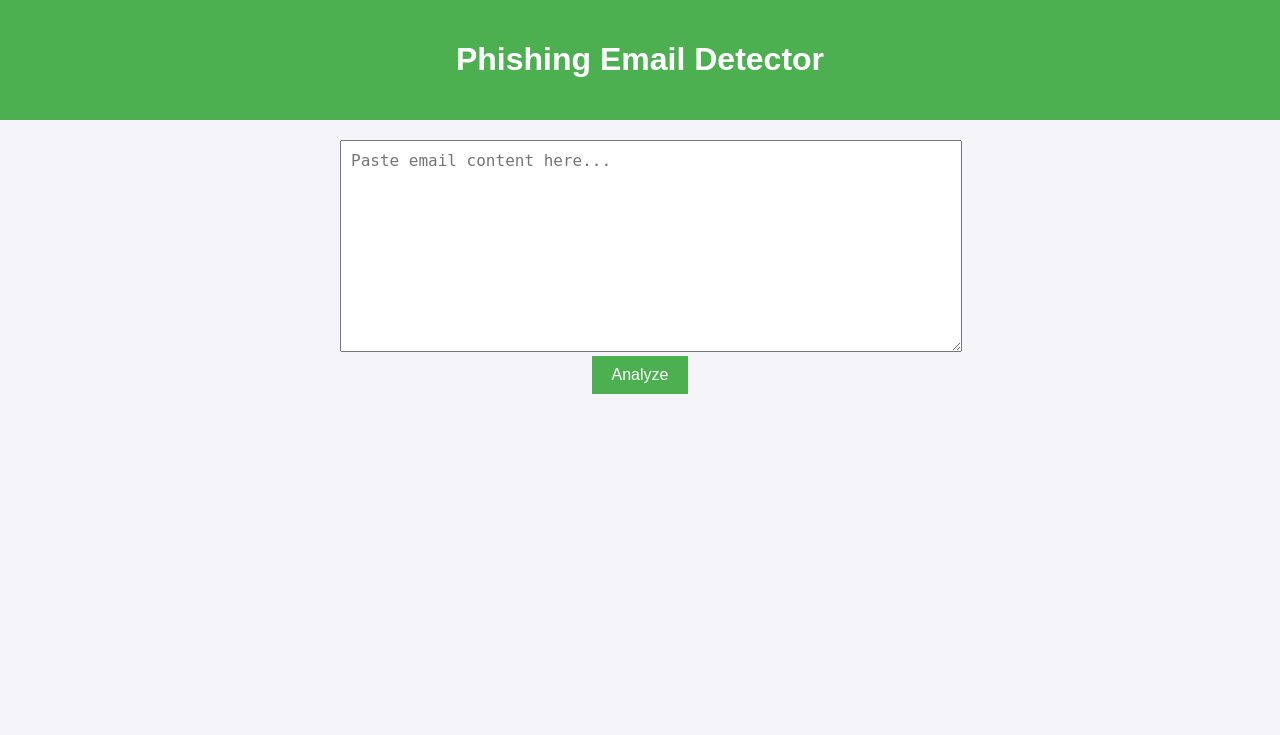
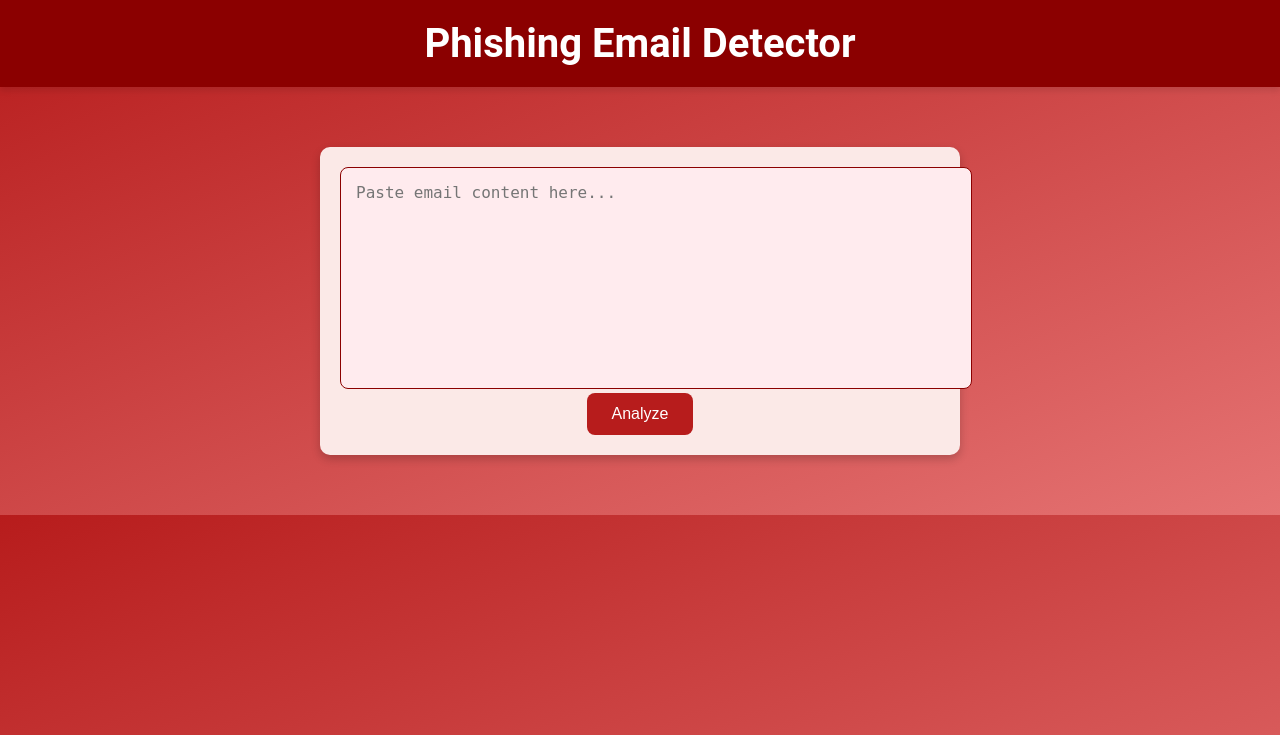
Before and after one commit to nirmal-92/MailSafe, a Flask app: page / in a window 1280 px wide. Shown: the top 735 px of the page. Run offline with Flask 3, Linux system fonts and the light colour scheme.

Commit message:
final commit

```diff
--- a/static/style.css
+++ b/static/style.css
@@ -1,41 +1,160 @@
+/* General Styles */
 body {
-    font-family: Arial, sans-serif;
-    text-align: center;
+    font-family: 'Roboto', Arial, sans-serif;
     margin: 0;
     padding: 0;
-    background-color: #f4f4f9;
+    background: linear-gradient(to bottom right, #b71c1c, #e57373);
+    color: #333;
+    text-align: center;
 }
 
 header {
-    background-color: #4caf50;
+    background-color: #8b0000;
     color: white;
     padding: 20px;
+    box-shadow: 0 4px 6px rgba(0, 0, 0, 0.1);
+}
+
+header h1 {
+    margin: 0;
+    font-size: 2.5rem;
+    animation: fadeIn 2s ease-in-out;
+}
+
+main {
+    margin: 20px;
+    padding: 20px;
+    animation: slideUp 1.5s ease-out;
 }
 
 form {
+    background: #fbe9e7;
+    padding: 20px;
+    border-radius: 10px;
+    box-shadow: 0 4px 10px rgba(0, 0, 0, 0.2);
+    max-width: 600px;
     margin: 20px auto;
-    max-width: 600px;
+    animation: fadeIn 1s ease-in-out;
 }
 
 textarea {
     width: 100%;
-    padding: 10px;
+    padding: 15px;
     font-size: 16px;
+    border: 1px solid #8b0000;
+    border-radius: 8px;
+    resize: none;
+    transition: border-color 0.3s ease-in-out;
+    background: #ffebee;
+}
+
+textarea:focus {
+    border-color: #d32f2f;
+    outline: none;
+    box-shadow: 0 0 8px rgba(211, 47, 47, 0.5);
 }
 
 button {
-    padding: 10px 20px;
+    background-color: #b71c1c;
+    color: white;
+    padding: 12px 25px;
     font-size: 16px;
-    background-color: #4caf50;
-    color: white;
     border: none;
+    border-radius: 8px;
     cursor: pointer;
+    transition: transform 0.2s ease-in-out, background-color 0.3s ease-in-out;
 }
 
 button:hover {
-    background-color: #45a049;
+    background-color: #8b0000;
+    transform: scale(1.05);
+    box-shadow: 0 6px 15px rgba(0, 0, 0, 0.2);
 }
 
+button:active {
+    transform: scale(0.98);
+    background-color: #5d0012;
+}
+
+/* Result Page */
 h2 {
-    color: #333;
+    color: #8b0000;
+    font-size: 2rem;
+    margin-bottom: 20px;
+    text-transform: uppercase;
+    letter-spacing: 1px;
+    animation: fadeIn 2s ease-in-out;
 }
+
+p {
+    font-size: 1.2rem;
+    margin-bottom: 20px;
+    color: #555;
+}
+
+a {
+    display: inline-block;
+    text-decoration: none;
+    color: white;
+    background-color: #b71c1c;
+    padding: 10px 20px;
+    border-radius: 5px;
+    transition: background-color 0.3s ease-in-out;
+}
+
+a:hover {
+    background-color: #8b0000;
+    box-shadow: 0 4px 8px rgba(0, 0, 0, 0.2);
+}
+
+/* Suspicious URLs Section */
+ul {
+    list-style-type: none;
+    padding: 0;
+}
+
+ul li {
+    font-size: 1rem;
+    background: #ffcdd2;
+    margin: 5px 0;
+    padding: 10px;
+    border-radius: 8px;
+    animation: fadeIn 1.5s ease-in-out;
+}
+
+ul li:hover {
+    background: #ef9a9a;
+}
+
+/* Animations */
+@keyframes fadeIn {
+    from {
+        opacity: 0;
+    }
+    to {
+        opacity: 1;
+    }
+}
+
+@keyframes slideUp {
+    from {
+        transform: translateY(50px);
+        opacity: 0;
+    }
+    to {
+        transform: translateY(0);
+        opacity: 1;
+    }
+}
+
+/* Footer */
+footer {
+    margin-top: 20px;
+    padding: 10px;
+    background: #8b0000;
+    color: white;
+    font-size: 0.9rem;
+    position: relative;
+    bottom: 0;
+    width: 100%;
+}
```
